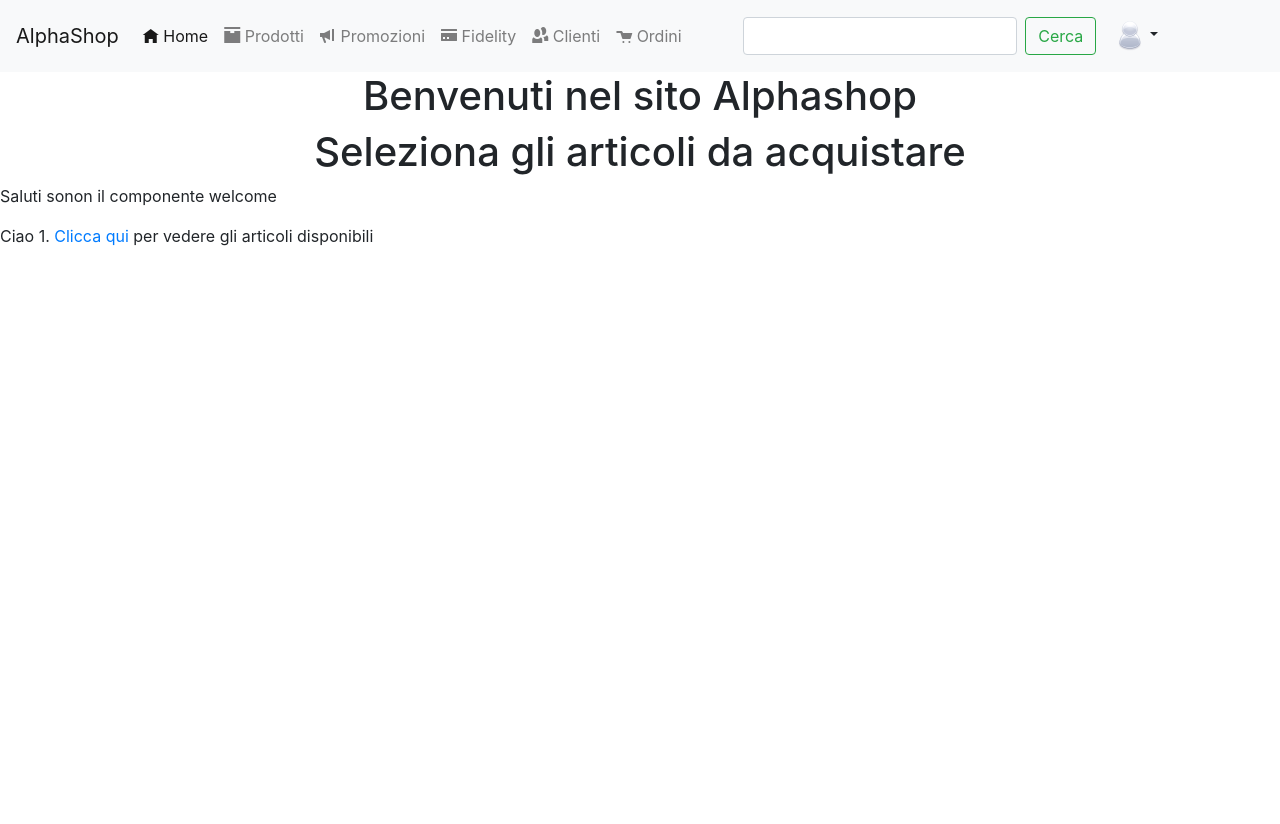
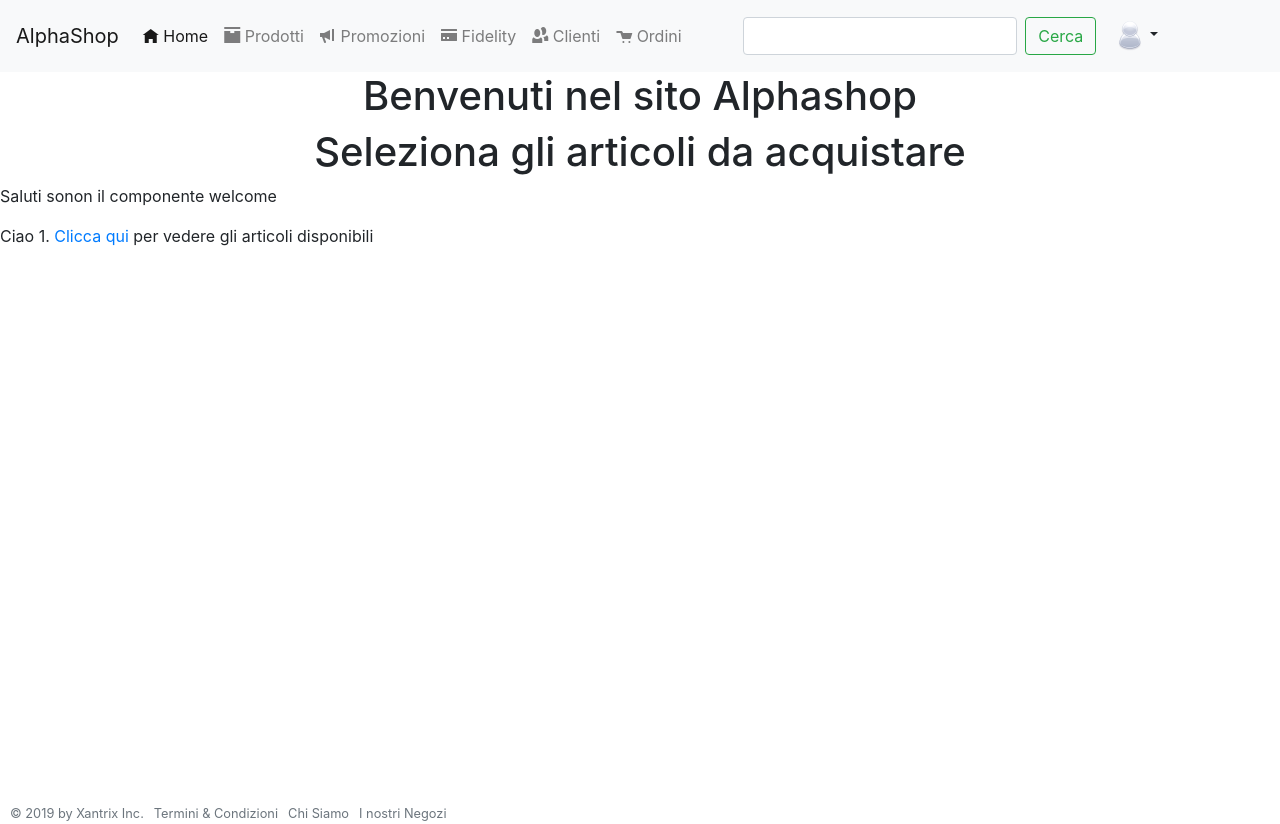
Before and after one commit to RobertoFoglia/learning, an Angular app in the folder Microservices and angular 7/alphashop/frontend/angular7/: page /welcome/1 in a window 1280 px wide. Before the commit the page ends 800 px from the top, so only its background shows below. Built offline with nearby package versions, Linux system fonts and the light colour scheme.

Commit message:
28. Footer creation
Section 2:  Front end angular - introduction to create the front end side

```diff
--- a/Microservices and angular 7/alphashop/frontend/angular7/src/app/app.component.html
+++ b/Microservices and angular 7/alphashop/frontend/angular7/src/app/app.component.html
@@ -2,4 +2,4 @@
 
 <router-outlet></router-outlet>
 
-<!-- <app-login></app-login> -->
+<app-footer></app-footer>
--- a/Microservices and angular 7/alphashop/frontend/angular7/src/app/app.module.ts
+++ b/Microservices and angular 7/alphashop/frontend/angular7/src/app/app.module.ts
@@ -9,6 +9,7 @@ import { FormsModule } from '@angular/forms';
 import { ErrorUrlComponent } from './error-url/error-url.component';
 import { ArticoliComponent } from './articoli/articoli.component';
 import { NavbarComponent } from './navbar/navbar.component';
+import { FooterComponent } from './footer/footer.component';
 
 @NgModule({
   declarations: [
@@ -17,7 +18,8 @@ import { NavbarComponent } from './navbar/navbar.component';
     LoginComponent,
     ErrorUrlComponent,
     ArticoliComponent,
-    NavbarComponent
+    NavbarComponent,
+    FooterComponent
   ],
   imports: [
     BrowserModule,
--- /dev/null
+++ b/Microservices and angular 7/alphashop/frontend/angular7/src/app/footer/footer.component.css
@@ -0,0 +1,17 @@
+footer p {
+	display: inline;
+	margin-left: 10px;
+}
+
+footer a {
+	color: inherit;
+}
+
+.footer {
+  position: absolute;
+  bottom: 0;
+  width: 100%;
+  height: 30px;
+  color: #333;
+  background: #fff;
+}
--- /dev/null
+++ b/Microservices and angular 7/alphashop/frontend/angular7/src/app/footer/footer.component.html
@@ -0,0 +1,14 @@
+<footer class="footer text-xs-center form-fooder">
+  <p class="text-muted">
+    <small>&copy; 2019 by Xantrix Inc.</small>
+  </p>
+  <p class="text-muted">
+    <a href="#"><small>Termini &amp; Condizioni</small> </a>
+  </p>
+  <p class="text-muted">
+    <a href="#"><small>Chi Siamo</small></a>
+  </p>
+  <p class="text-muted">
+    <a href="#"><small>I nostri Negozi</small></a>
+  </p>
+</footer>
--- /dev/null
+++ b/Microservices and angular 7/alphashop/frontend/angular7/src/app/footer/footer.component.ts
@@ -0,0 +1,15 @@
+import { Component, OnInit } from '@angular/core';
+
+@Component({
+  selector: 'app-footer',
+  templateUrl: './footer.component.html',
+  styleUrls: ['./footer.component.css']
+})
+export class FooterComponent implements OnInit {
+
+  constructor() { }
+
+  ngOnInit() {
+  }
+
+}
--- a/Microservices and angular 7/alphashop/frontend/angular7/src/styles.css
+++ b/Microservices and angular 7/alphashop/frontend/angular7/src/styles.css
@@ -42,15 +42,6 @@
 
 .form-fooder {
 	padding-top: 50px;
-}
-
-footer p {
-	display: inline;
-	margin-left: 10px;
-}
-
-footer a {
-	color: inherit;
 }
 
 .jumbotron-billboard .img {
```
Also changed, not shown: 1 other file (tests, documents, lock files or other folders).
